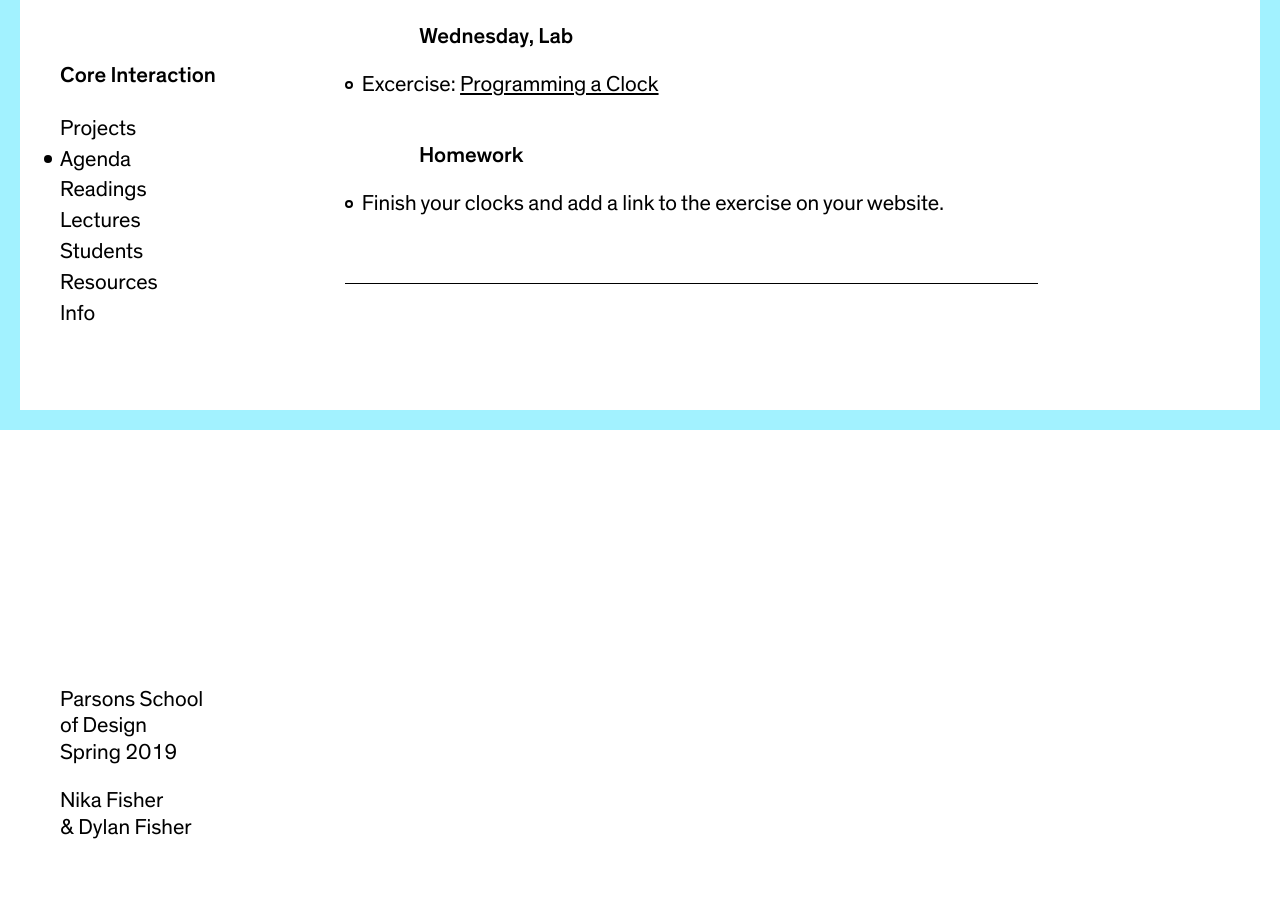
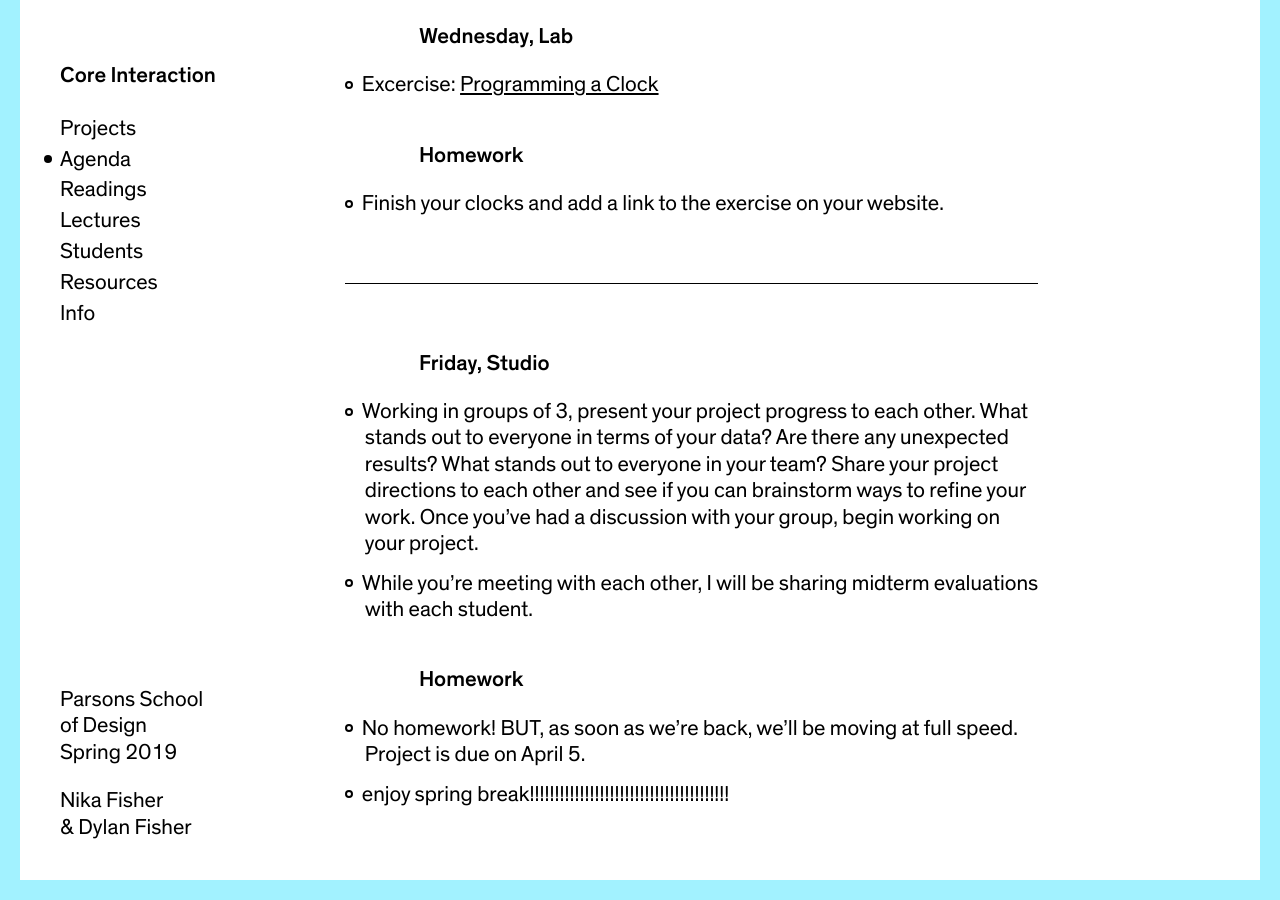
Before and after one commit to dylanfisher/ci19, a Jekyll site: the page built from _agendas/week-8.md, in a window 1280 px wide and 900 px high, scrolled down 756 px. Built offline with Jekyll 4.4.1, drawn with Linux system fonts in a browser that asks for light colours.

Commit message:
Add agenda

```diff
--- a/_agendas/week-8.md
+++ b/_agendas/week-8.md
@@ -26,3 +26,12 @@ date_range:       3/12 – 3/15
 - Finish your clocks and add a link to the exercise on your website.
 
 ---
+
+### Friday, Studio
+
+- Working in groups of 3, present your project progress to each other. What stands out to everyone in terms of your data? Are there any unexpected results? What stands out to everyone in your team? Share your project directions to each other and see if you can brainstorm ways to refine your work. Once you&rsquo;ve had a discussion with your group, begin working on your project.
+- While you&rsquo;re meeting with each other, I will be sharing midterm evaluations with each student.
+
+### Homework
+- No homework! BUT, as soon as we&rsquo;re back, we&rsquo;ll be moving at full speed. Project is due on April 5.
+- enjoy spring break!!!!!!!!!!!!!!!!!!!!!!!!!!!!!!!!!!!!!!!!
```
